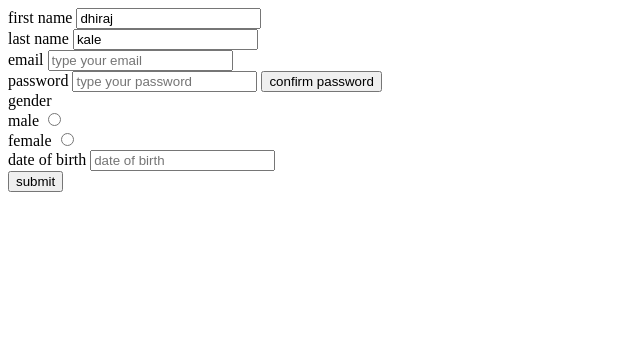
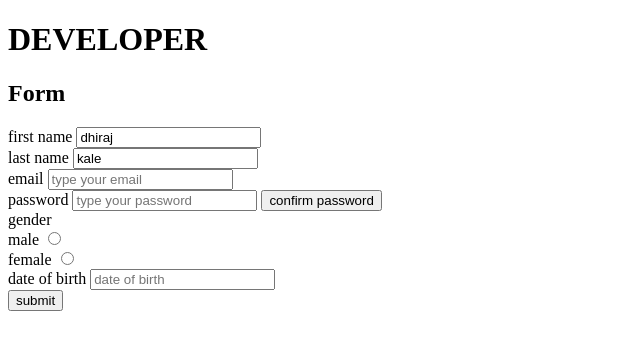
Before and after one commit to dhirajkale/internship, a plain HTML site: page task5.html in a window 1280 px wide. Shown: the whole page, without its empty margins (0-640 px from the left). Drawn offline with Linux system fonts and the light colour scheme.

Commit message:
task5.html

```diff
--- a/task5.html
+++ b/task5.html
@@ -5,7 +5,9 @@
     <title>Document</title>
 </head>
 <body>
- <form >
+<h1>DEVELOPER</h1>
+    <h2>Form</h2>
+    <form >
  <label for="fname">first name</label>
  <input type="text" id="fname" name="fname" value="dhiraj"></input>
  <br>
```
